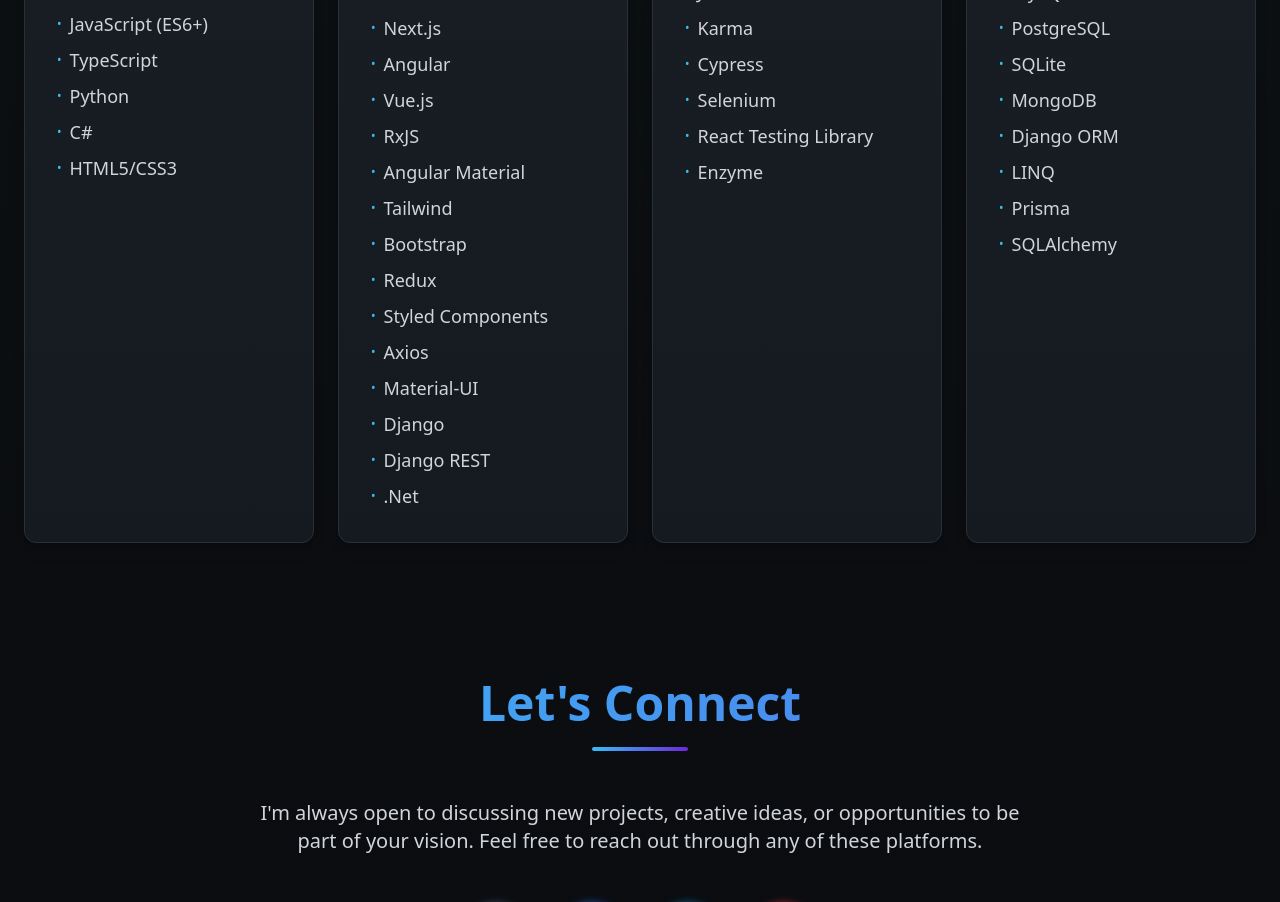
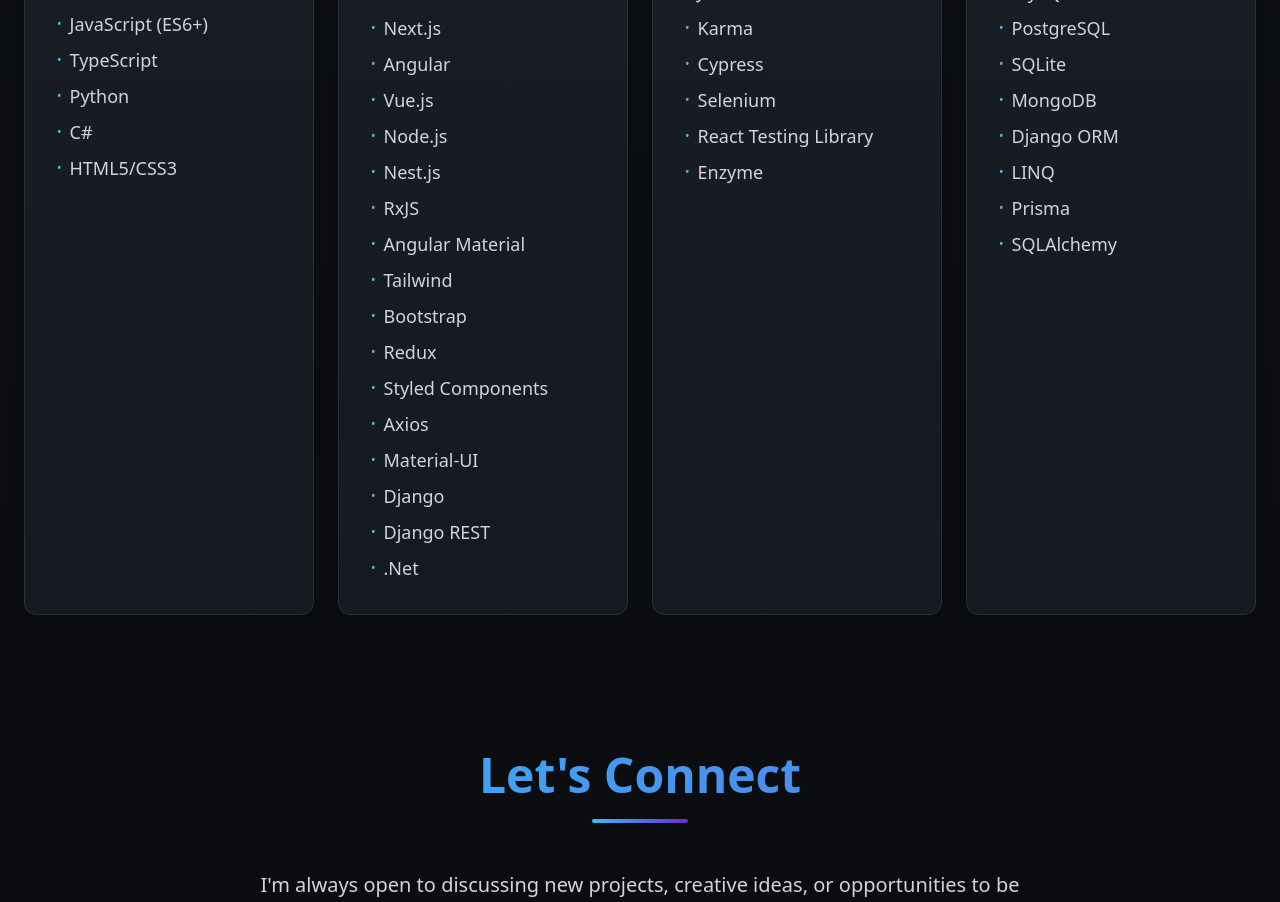
Before and after one commit to ducksonmoon/ducksonmoon.github.io, a Next.js app: page /about in a window 1280 px wide. Shown: the part 1820-2722 px from the top of the page. Built offline with nearby package versions, Linux system fonts and the light colour scheme.

Commit message:
Fix: change skills

```diff
--- a/src/app/about/page.tsx
+++ b/src/app/about/page.tsx
@@ -19,6 +19,8 @@
       "Next.js",
       "Angular",
       "Vue.js",
+      "Node.js",
+      "Nest.js",
       "RxJS",
       "Angular Material",
       "Tailwind",
```
